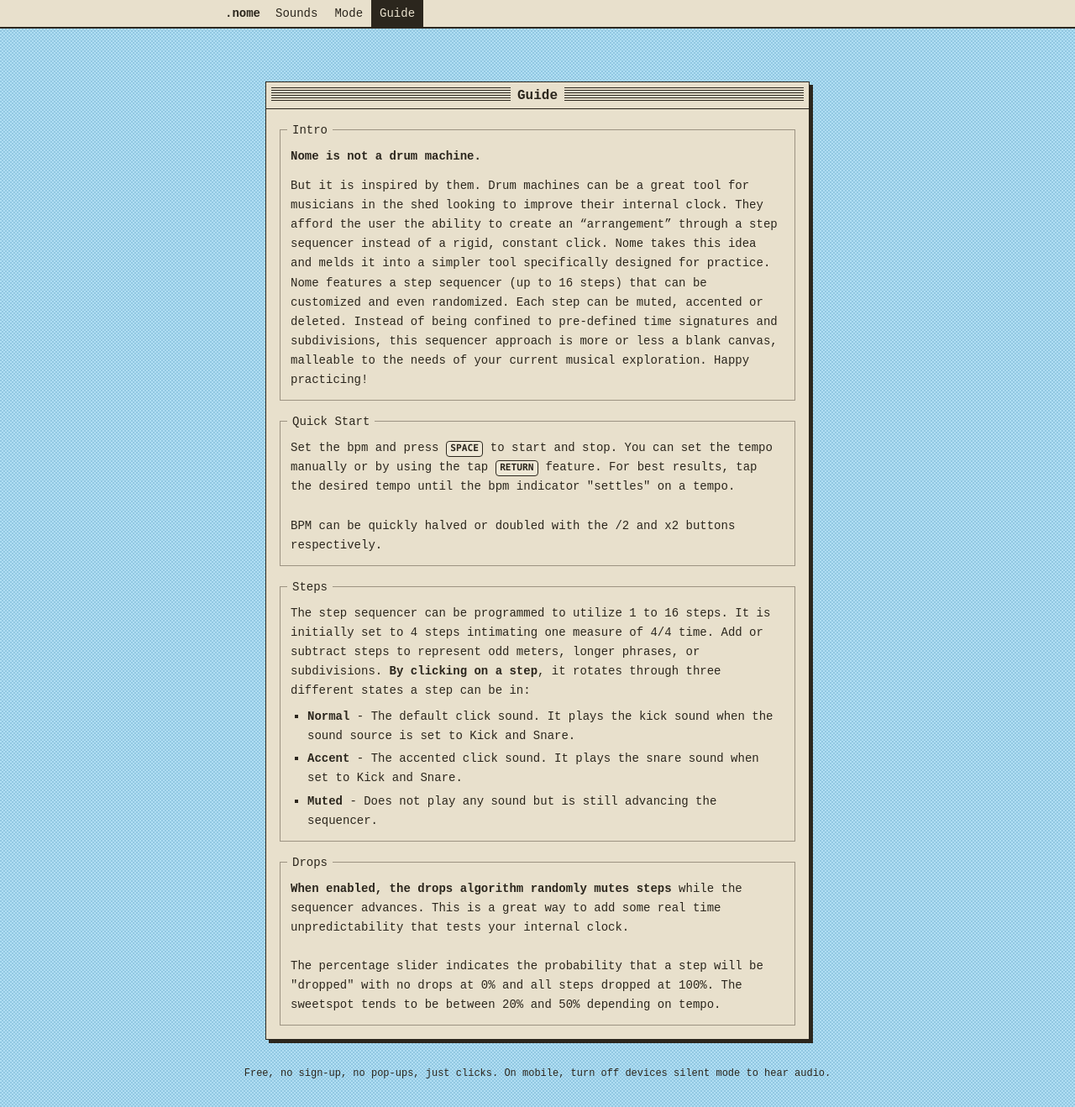
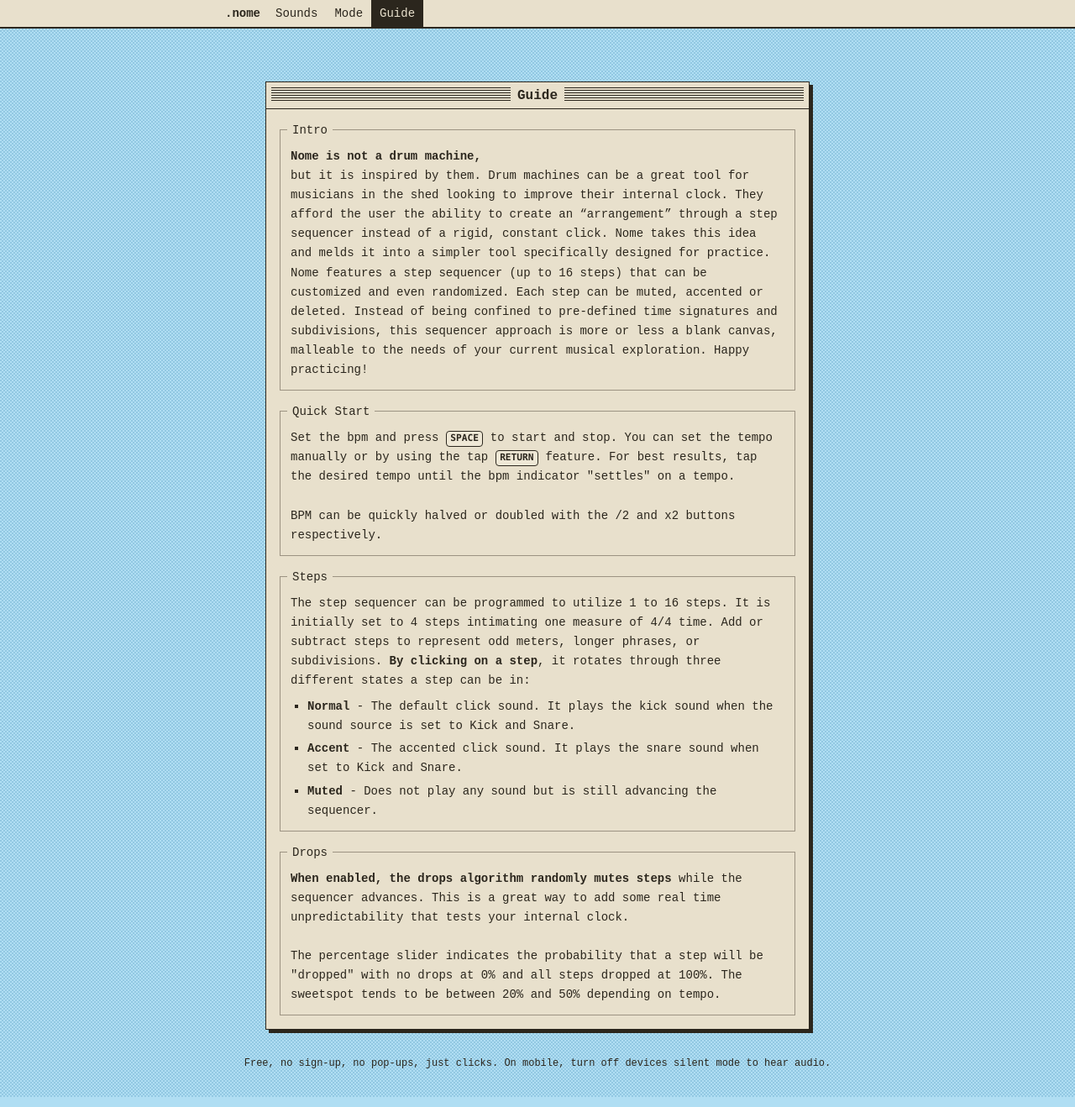
Before and after one commit to sluckenbaugh/nome, a React (Vite) app: page /guide in a window 1280 px wide. Shown: the whole page at 84% size. Built offline with nearby package versions, Linux system fonts and the light colour scheme.

Commit message:
Edit guide text

```diff
--- a/src/content/guide.tsx
+++ b/src/content/guide.tsx
@@ -19,58 +19,59 @@ export const GUIDE_SECTIONS: GuideSection[] = [
     id: 'intro',
     title: 'Intro',
     body: (
-      <>
+      <article>
         <p>
-          <strong>Nome is not a drum machine.</strong>
+          <strong>Nome is not a drum machine,</strong>
         </p>
         <p>
-          But it is inspired by them. Drum machines can be a great tool for musicians in the shed looking to improve their internal clock. They afford the user the ability to create an “arrangement” through a step sequencer instead of a rigid, constant click. Nome takes this idea and melds it into a simpler tool specifically designed for practice. Nome features a step sequencer (up to 16 steps) that can be customized and even randomized. Each step can be muted, accented or deleted. Instead of being confined to pre-defined time signatures and subdivisions, this sequencer approach is more or less a blank canvas, malleable to the needs of your current musical exploration. Happy practicing!
-
+          but it is inspired by them. Drum machines can be a great tool for musicians in the shed looking to improve their internal clock. They afford the user the ability to create an “arrangement” through a step sequencer instead of a rigid, constant click. Nome takes this idea and melds it into a simpler tool specifically designed for practice. Nome features a step sequencer (up to 16 steps) that can be customized and even randomized. Each step can be muted, accented or deleted. Instead of being confined to pre-defined time signatures and subdivisions, this sequencer approach is more or less a blank canvas, malleable to the needs of your current musical exploration. Happy practicing!
         </p>
-      </>
+      </article>
     ),
   },
   {
     id: 'start',
     title: 'Quick Start',
     body: (
-      <p>
+      <article>
         <p>
           Set the bpm and press <kbd>Space</kbd> to start and stop. You can set the tempo manually or by using the tap{' '}
           <kbd>Return</kbd> feature. For best results, tap the desired tempo until the bpm indicator "settles" on a tempo.
         </p>
         <br />
         <p>BPM can be quickly halved or doubled with the /2 and x2 buttons respectively.</p>
-      </p>
+      </article>
     ),
   },
   {
     id: 'steps',
     title: 'Steps',
     body: (
-      <p>
-        The step sequencer can be programmed to utilize 1 to 16 steps. It is initially set to 4 steps intimating one measure of 4/4 time. Add or subtract steps to represent odd meters, longer phrases, or subdivisions.
-        <strong> By clicking on a step</strong>, it rotates through three different states a step can be in:
+      <article>
+        <p>
+          The step sequencer can be programmed to utilize 1 to 16 steps. It is initially set to 4 steps intimating one measure of 4/4 time. Add or subtract steps to represent odd meters, longer phrases, or subdivisions.
+          <strong> By clicking on a step</strong>, it rotates through three different states a step can be in:
+        </p>
         <ul className='mt-2'>
           <li><strong>Normal</strong> - The default click sound. It plays the kick sound when the sound source is set to Kick and Snare.</li>
           <li><strong>Accent</strong> - The accented click sound. It plays the snare sound when set to Kick and Snare.</li>
           <li><strong>Muted</strong> - Does not play any sound but is still advancing the sequencer.</li>
         </ul>
-      </p>
+      </article>
     ),
   },
   {
     id: 'drops',
     title: 'Drops',
     body: (
-      <p>
+      <article>
         <strong>When enabled, the drops algorithm randomly mutes steps</strong> while the sequencer advances. This is a great way to add some real time unpredictability that tests your internal clock.
         <br />
         <br />
         <p>
           The percentage slider indicates the probability that a step will be "dropped" with no drops at 0% and all steps dropped at 100%. The sweetspot tends to be between 20% and 50% depending on tempo.
         </p>
-      </p>
+      </article>
     ),
   },
 ]
```
